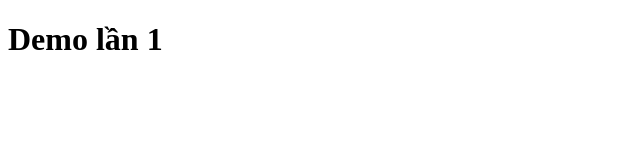
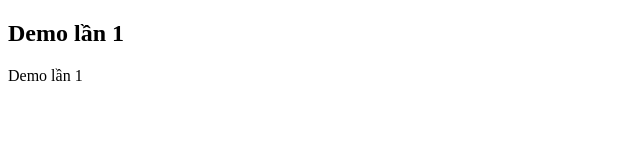
Before and after one commit to TienThan0712/demo, a plain HTML site: page index.html in a window 1280 px wide. Shown: the whole page, without its empty margins (0-640 px from the left). Drawn offline with Linux system fonts and the light colour scheme.

Commit message:
Change H1 to H2, add <p>

```diff
--- a/index.html
+++ b/index.html
@@ -7,6 +7,7 @@
     <title>Demo github</title>
 </head>
 <body>
-    <h1> Demo lần 1</h1>
+    <h2> Demo lần 1</h2>
+    <p> Demo lần 1</p>
 </body>
 </html>
```
Also changed, not shown: git flow.txt (added).
